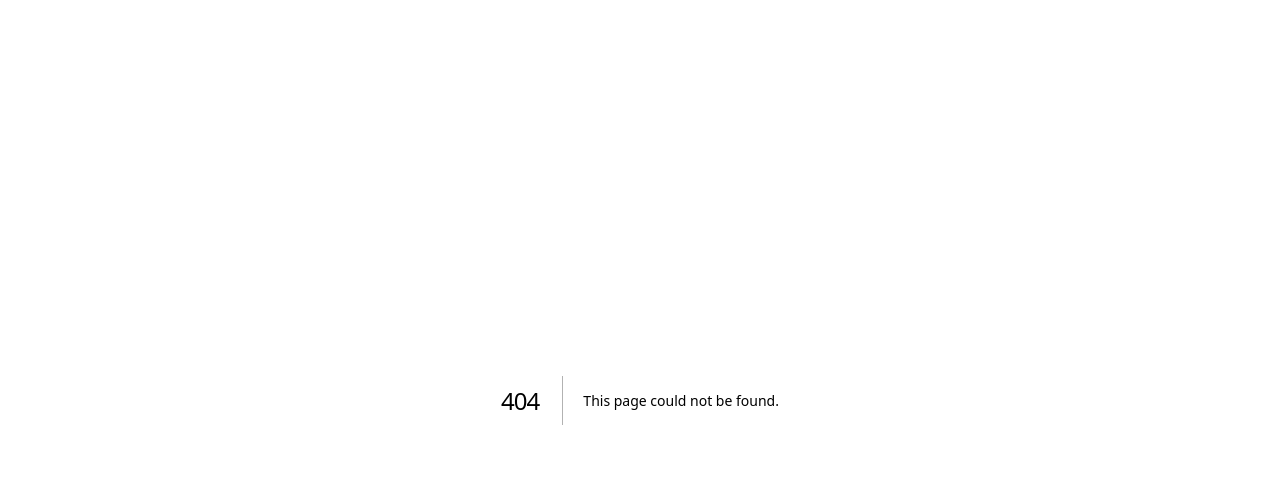
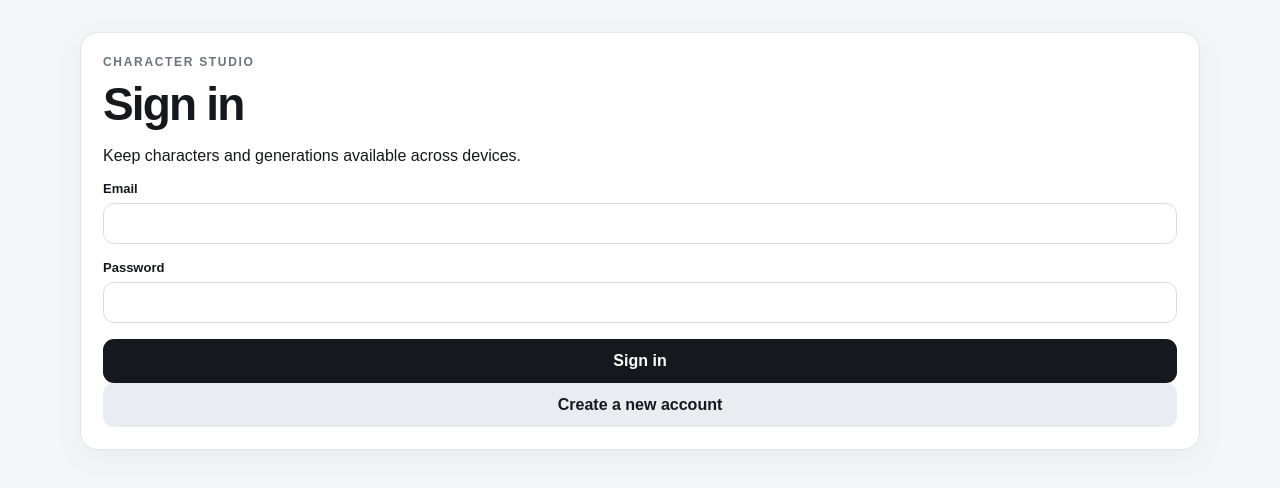
Before and after one commit to freemonkeyyourlife-lab/character-studio, a Next.js app: page /auth in a window 1280 px wide. Before the commit this address had no page. Shown: the top 488 px of the page. Built offline with nearby package versions, Linux system fonts and the light colour scheme.

Commit message:
Add email password auth UI

```diff
--- /dev/null
+++ b/app/auth/page.tsx
@@ -0,0 +1,46 @@
+ "use client";
+
+import { FormEvent, useState } from "react";
+import { createSupabaseBrowserClient } from "@/lib/supabase/client";
+
+export default function AuthPage() {
+  const [mode, setMode] = useState<"sign-in" | "sign-up">("sign-in");
+  const [email, setEmail] = useState("");
+  const [password, setPassword] = useState("");
+  const [message, setMessage] = useState("");
+  const [error, setError] = useState("");
+  const [busy, setBusy] = useState(false);
+
+  const submit = async (event: FormEvent) => {
+    event.preventDefault(); setBusy(true); setError(""); setMessage("");
+    const supabase = createSupabaseBrowserClient();
+    if (!supabase) { setError("Cloud accounts are not configured yet."); setBusy(false); return; }
+    const result = mode === "sign-in"
+      ? await supabase.auth.signInWithPassword({ email, password })
+      : await supabase.auth.signUp({ email, password, options: { emailRedirectTo: window.location.origin + "/auth/confirm" } });
+    if (result.error) setError(result.error.message);
+    else if (mode === "sign-up") setMessage("Account created. Check your email if confirmation is enabled.");
+    else window.location.href = "/";
+    setBusy(false);
+  };
+
+  return (
+    <main className="shell">
+      <section className="card authCard">
+        <div className="eyebrow">CHARACTER STUDIO</div>
+        <h1>{mode === "sign-in" ? "Sign in" : "Create account"}</h1>
+        <p>Keep characters and generations available across devices.</p>
+        <form onSubmit={submit}>
+          <label>Email<input type="email" value={email} onChange={(e) => setEmail(e.target.value)} required /></label>
+          <label>Password<input type="password" value={password} onChange={(e) => setPassword(e.target.value)} minLength={6} required /></label>
+          <button className="primary" disabled={busy}>{busy ? "Working…" : mode === "sign-in" ? "Sign in" : "Create account"}</button>
+        </form>
+        {error && <div className="error">{error}</div>}
+        {message && <div className="saved">{message}</div>}
+        <button className="secondary authSwitch" onClick={() => setMode(mode === "sign-in" ? "sign-up" : "sign-in")}>
+          {mode === "sign-in" ? "Create a new account" : "I already have an account"}
+        </button>
+      </section>
+    </main>
+  );
+}
```
